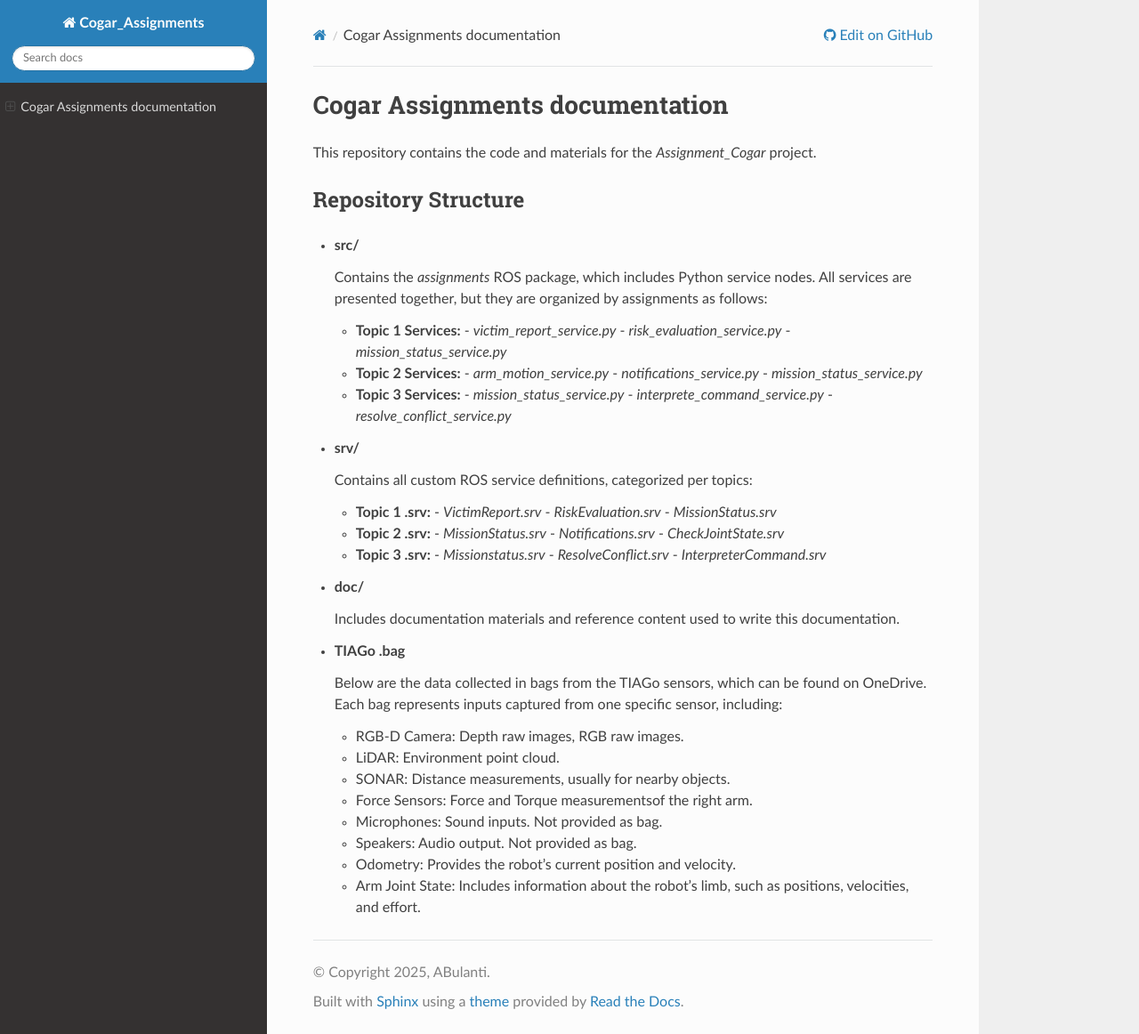
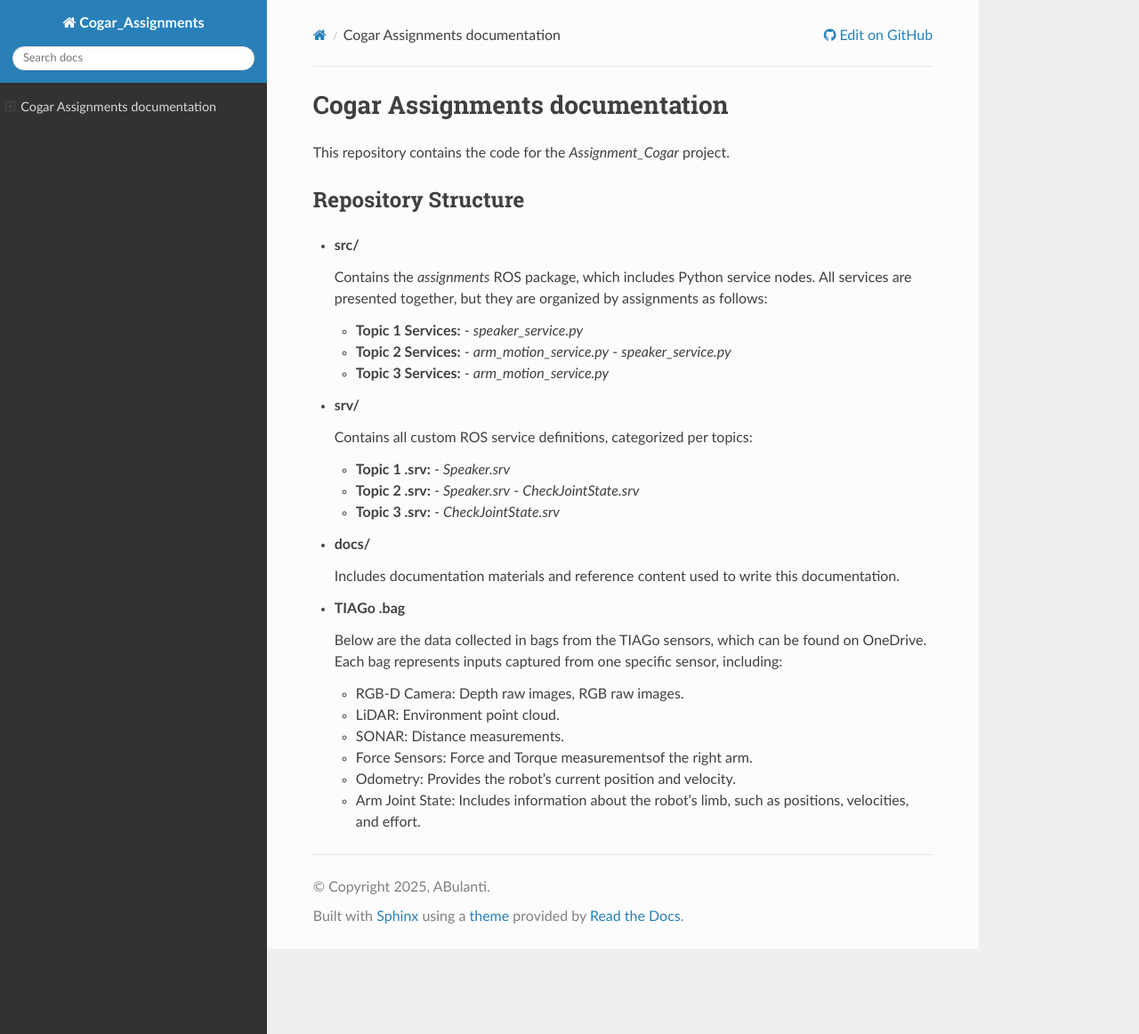
Before and after one commit to ignithor/Assignment_Cogar_Group_C, a Sphinx documentation site: the page built from docs/source/index.rst, in a window 1280 px wide and 1162 px high. Shown: the whole window at 89% size. Built offline with Sphinx 7.4.7 and the Read the Docs theme 3.1.0, drawn with Linux system fonts in a browser that asks for light colours.

Commit message:
Documentation upgrade

```diff
--- a/docs/source/index.rst
+++ b/docs/source/index.rst
@@ -6,7 +6,7 @@
 Cogar Assignments documentation
 ===============================
 
-This repository contains the code and materials for the `Assignment_Cogar` project.
+This repository contains the code for the `Assignment_Cogar` project.
 
 
 Repository Structure
@@ -18,19 +18,14 @@ Repository Structure
   All services are presented together, but they are organized by assignments as follows:
 
   - **Topic 1 Services:**
-    - `victim_report_service.py`
-    - `risk_evaluation_service.py`
-    - `mission_status_service.py`
+    - `speaker_service.py`
 
   - **Topic 2 Services:**
     - `arm_motion_service.py`
-    - `notifications_service.py`
-    - `mission_status_service.py`
+    - `speaker_service.py`
 
   - **Topic 3 Services:**
-    - `mission_status_service.py`
-    - `interprete_command_service.py`
-    - `resolve_conflict_service.py`
+    - `arm_motion_service.py`
 
 
 - **srv/**
@@ -39,22 +34,18 @@ Repository Structure
 
 
   - **Topic 1 .srv:**
-    - `VictimReport.srv`
-    - `RiskEvaluation.srv`
-    - `MissionStatus.srv`
+    - `Speaker.srv`
 
   - **Topic 2 .srv:**
-    - `MissionStatus.srv`
-    - `Notifications.srv`
+    - `Speaker.srv`
     - `CheckJointState.srv`
 
   - **Topic 3 .srv:**
-    - `Missionstatus.srv`
-    - `ResolveConflict.srv`
-    - `InterpreterCommand.srv`
+    - `CheckJointState.srv`
 
 
-- **doc/**
+
+- **docs/**
 
   Includes documentation materials and reference content used to write this documentation.
 
@@ -66,10 +57,8 @@ Repository Structure
 
   - RGB-D Camera: Depth raw images, RGB raw images.
   - LiDAR: Environment point cloud.
-  - SONAR: Distance measurements, usually for nearby objects.
+  - SONAR: Distance measurements.
   - Force Sensors: Force and Torque measurementsof the right arm.
-  - Microphones: Sound inputs. Not provided as bag.
-  - Speakers: Audio output. Not provided as bag.
   - Odometry: Provides the robot's current position and velocity.
   - Arm Joint State: Includes information about the robot's limb, such as positions, velocities, and effort.
 
```
Also changed, not shown: 14 other files.
